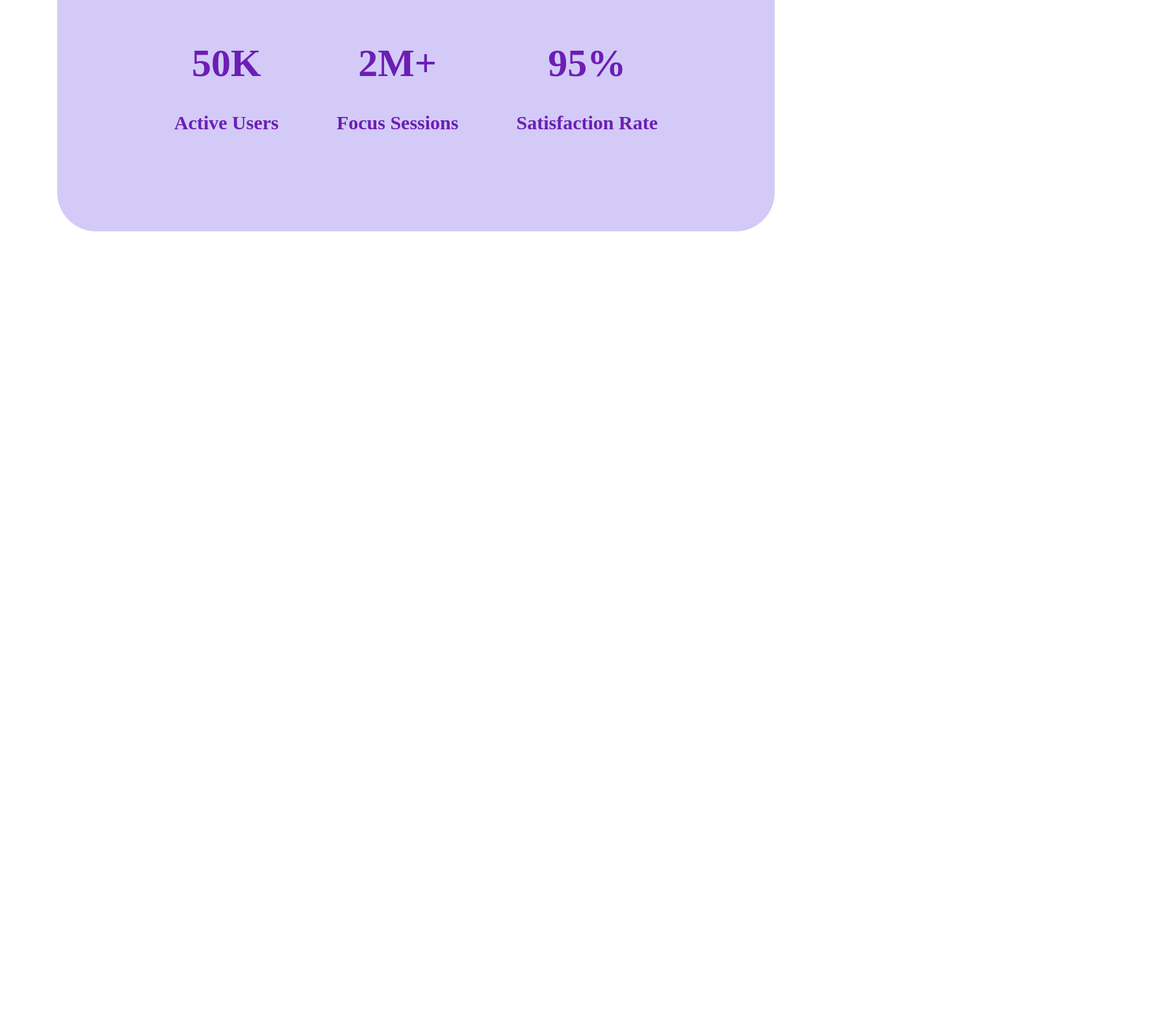
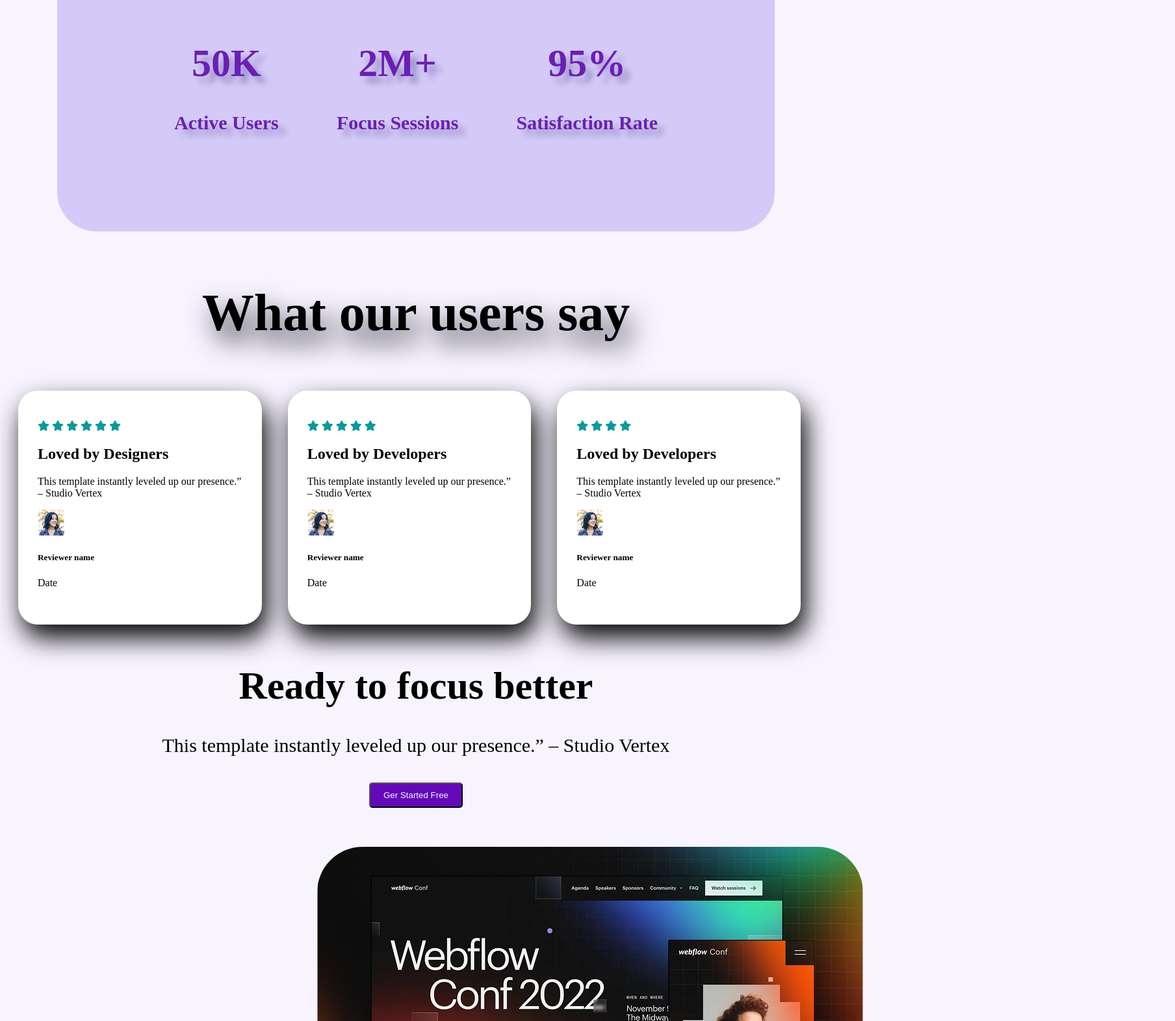
Before and after one commit to SAM-7488/my-first-github-repo, a plain HTML site: page index.html in a window 1280 px wide. Shown: the part 1229-2800 px from the top of the page at 65% size, 1808 px wide, since content can reach past the window. Before the commit the page ends 1665 px from the top, so only its background shows below. Drawn offline with Linux system fonts and the light colour scheme; a web font is replaced by a local one.

Commit message:
layout edited

```diff
--- a/index.html
+++ b/index.html
@@ -4,6 +4,7 @@
     <meta charset="UTF-8">
     <meta name="viewport" content="width=device-width, initial-scale=1.0">
     <title>Logo|Home</title>
+    <link rel="stylesheet" href="https://cdnjs.cloudflare.com/ajax/libs/font-awesome/6.7.2/css/all.min.css" integrity="sha512-Evv84Mr4kqVGRNSgIGL/F/aIDqQb7xQ2vcrdIwxfjThSH8CSR7PBEakCr51Ck+w+/U6swU2Im1vVX0SVk9ABhg==" crossorigin="anonymous" referrerpolicy="no-referrer" />
 
     <link rel="preconnect" href="https://fonts.googleapis.com">
 <link rel="preconnect" href="https://fonts.gstatic.com" crossorigin>
@@ -29,6 +30,7 @@
 
     </header>
     <main>
+
         <div class="new-text">
             <div class="texte">
                 <h1>See in Action</h3>
@@ -47,17 +49,17 @@
         <div class="Productive-users">
             <div class="text-decoration"><h1>Joined Thousands of Productive Users</h1></div>
             <div class="Productive">
-                 <div>
+                 <div class="decor">
                 <h1>50K</h1>
                 <p>Active Users</p>
                 </div>
 
-                <div>
+                <div class="decor">
                 <h1>2M+</h1>
                 <p>Focus Sessions</p>
                 </div>
 
-                <div>
+                <div class="decor">
                 <h1>95%</h1>
                 <p>Satisfaction Rate</p>
                 </div>
@@ -65,7 +67,95 @@
             </div>
 
         </div>
+        <div class="Reviewers-card">
 
+            <h1 class="exception">What our users say</h1>
+
+<div class="name">
+    <div class="Reviewer">
+            <div >
+                <p class="yes"><i class="fa-solid fa-star"></i>
+                <i class="fa-solid fa-star"></i>
+                <i class="fa-solid fa-star"></i>
+                <i class="fa-solid fa-star"></i>
+                <i class="fa-solid fa-star"></i>
+                <i class="fa-solid fa-star"></i></p>
+
+
+
+                <h2>Loved by Designers</h2>
+                <p>This template instantly leveled up our presence.” – Studio Vertex</p>
+            </div>
+            <div><img src="./Assets/avatar.png" alt="Reviewer name">
+            <h5>Reviewer name</h5>
+        <p>Date</p>
+
+
+    </div>
+</div>
+
+
+        <div class="Reviewer">
+            <div >
+                <p class="yes"><i class="fa-solid fa-star"></i>
+                <i class="fa-solid fa-star"></i>
+                <i class="fa-solid fa-star"></i>
+                <i class="fa-solid fa-star"></i>
+                <i class="fa-solid fa-star"></i></p>
+
+                <h2>Loved by Developers</h2>
+
+                <p>This template instantly leveled up our presence.” – Studio Vertex</p>
+            </div>
+            <div><img src="./Assets/avatar.png" alt="Reviewer name">
+            <h5>Reviewer name</h5>
+        <p>Date</p>
+
+    </div>
+        </div>
+
+    <div class="Reviewer">
+            <div >
+               <p class="yes"><i class="fa-solid fa-star"></i>
+                <i class="fa-solid fa-star"></i>
+                <i class="fa-solid fa-star"></i>
+                <i class="fa-solid fa-star"></i></p>
+                <h2>Loved by Developers</h2>
+                <p>This template instantly leveled up our presence.” – Studio Vertex</p>
+            </div>
+            <div><img src="./Assets/avatar.png" alt="Reviewer name">
+            <h5>Reviewer name</h5>
+        <p>Date</p>
+
+    </div>
+        </div>
+
+</div>
+
+
+        </div>
+<div class="Webflow">
+    <div class="word-text">
+            <h1>Ready to focus better</h1>
+            <p>This template instantly leveled up our presence.” – Studio Vertex</p>
+            <button class="btn">Ger Started Free</button>
+        </div>
+        <div>
+            <img class="photo" src="Assets/wc-big.png" alt="wc-big">
+        </div>
+
+
+</div>
+
+<div>
+    <h1>
+        Let’s Get in Touch
+    </h1>
+
+</div>
+<div>
+
+</div>
 
 
     </main>
--- a/styles/style.css
+++ b/styles/style.css
@@ -2,6 +2,9 @@
   font-family: "Delius", cursive;
   font-weight: 400;
   font-style: normal;
+}
+body{
+  background-color: #F8F4FF;
 }
 
 
@@ -15,10 +18,11 @@ nav{
 nav h1{
    color: blueviolet;
    font-size: 60px;
+   justify-content: space-between;
 
 }
 nav span{
-  color:rgb(33, 1, 63);
+  color:rgb(21, 3, 37);
 }
 .btn-basic {
  background-color: rgb(100, 9, 185);
@@ -36,6 +40,10 @@ nav span{
  list-style: none;
  padding: 10px;
  border-radius: 5px;
+ margin: 10px;
+ padding-left: 20px;
+ padding-right: 20px;
+
 
 
 
@@ -52,9 +60,13 @@ nav span{
  }
  .text{
    text-align:center;
-   padding: 12px;0px;
+margin-bottom: 500px;
+height: 20p;
+   padding:0;
    font-size: 30px;
    font-weight: bold;
+   text-shadow: 10px 10px 20px black;
+
 
 
  }
@@ -64,7 +76,7 @@ nav span{
    font-size: 25px;
    color: #252432;
     padding:30px;
-
+/* box-shadow:10px 10px 20px #252432; */
 
  }
  .color{
@@ -108,3 +120,44 @@ nav span{
   .text-decoration{
     text-decoration: underline;
   }
+.Reviewers-card h1{
+  text-align: center;
+  font-size: 80px;
+text-shadow:10px 20px 40px #252432;}
+.Reviewer{
+  width: 450px;
+  height: 300px;
+  padding: 30px ;
+  margin: 20px;
+  box-shadow:7px 20px 40px black;
+
+  background-color: white;
+  border-radius: 30px;
+
+}
+.name{
+  display: flex;
+  margin-right: 20px;
+  justify-content: space-around;
+
+}
+.Reviewer .yes {
+  color:rgb(5, 155, 155)
+}
+
+.Productive .decor{text-shadow:10px 10px 10px #9b8fc7;} .
+
+.Webflow{
+  text-align: center;
+  font-size: larger;
+
+}
+.word-text{
+  text-align: center;
+   font-size:30px ;
+}
+.photo{
+  margin: 20px 450px;
+ padding: 30px;
+ align-content: center;
+ border-radius: 100px;
```
